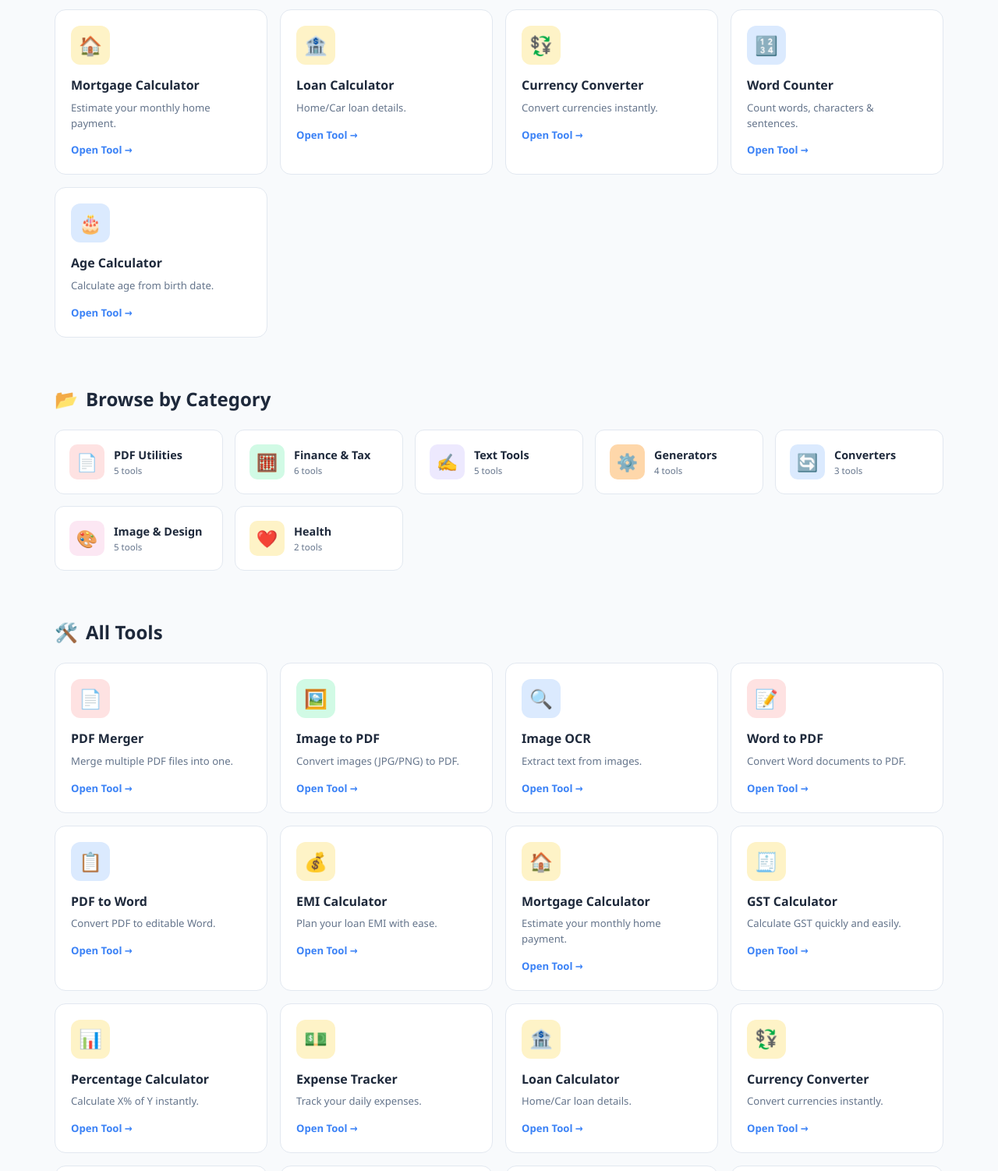
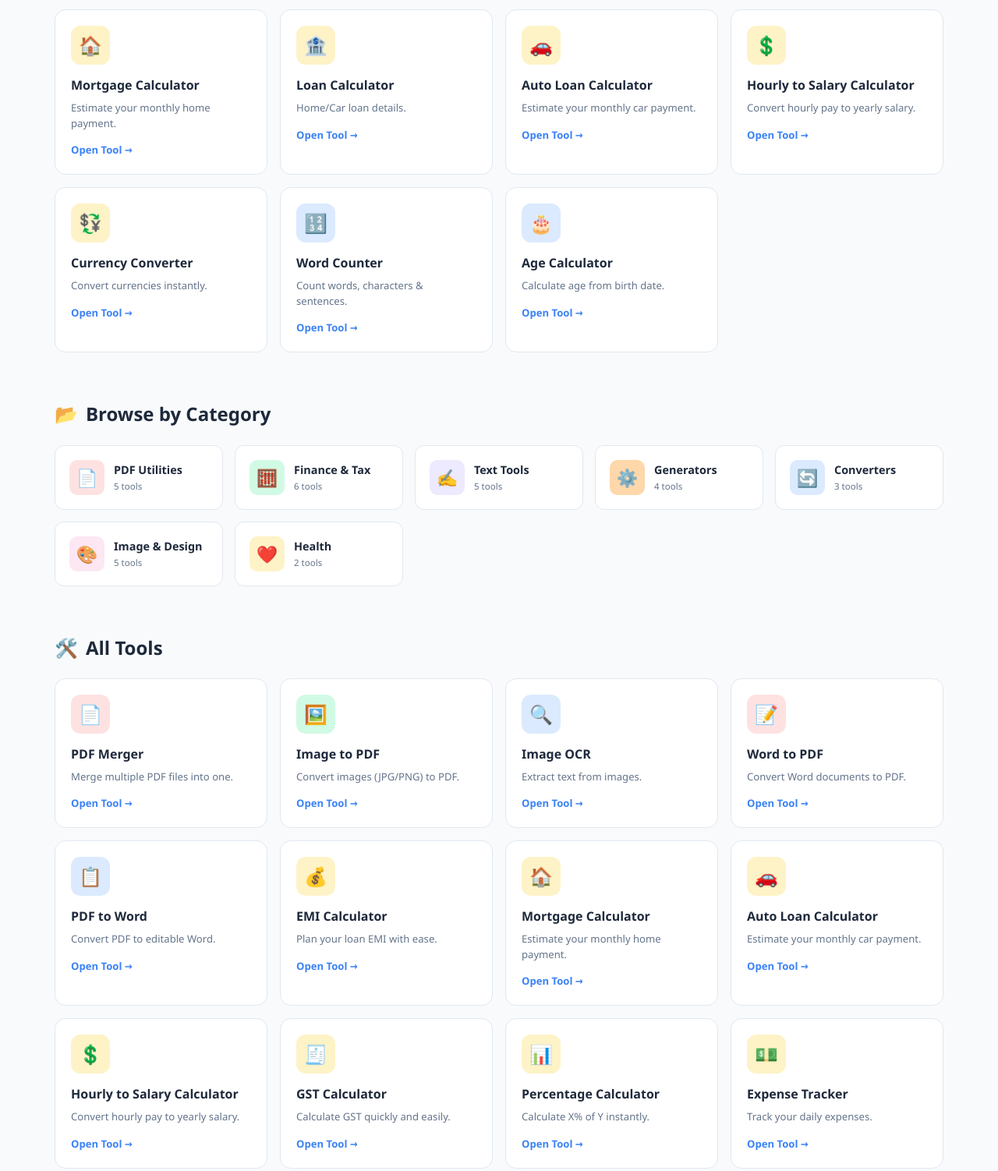
Before and after one commit to dayfunnyvideo-cell/kitupbox, a website: page index.html in a window 1280 px wide. Shown: the part 1140-2642 px from the top of the page at 78% size. Drawn offline with Linux system fonts and the light colour scheme.

Commit message:
Update index.html

```diff
--- a/index.html
+++ b/index.html
@@ -714,6 +714,20 @@
           <div class="tool-btn">Open Tool →</div>
         </a>
 
+            <a class="tool-card" href="/auto-loan-calculator.html">
+          <div class="tool-icon icon-calc">🚗</div>
+          <h4>Auto Loan Calculator</h4>
+          <p>Estimate your monthly car payment.</p>
+          <div class="tool-btn">Open Tool →</div>
+        </a>
+
+        <a class="tool-card" href="/hourly-to-salary-calculator.html">
+          <div class="tool-icon icon-calc">💲</div>
+          <h4>Hourly to Salary Calculator</h4>
+          <p>Convert hourly pay to yearly salary.</p>
+          <div class="tool-btn">Open Tool →</div>
+        </a>
+
         <a class="tool-card" href="/currency-converter.html">
           <div class="tool-icon icon-calc">💱</div>
           <h4>Currency Converter</h4>
@@ -849,6 +863,20 @@
          <h4>Mortgage Calculator</h4>
          <p>Estimate your monthly home payment.</p>
          <div class="tool-btn">Open Tool →</div>
+        </a>
+
+            <a class="tool-card" href="/auto-loan-calculator.html">
+          <div class="tool-icon icon-calc">🚗</div>
+          <h4>Auto Loan Calculator</h4>
+          <p>Estimate your monthly car payment.</p>
+          <div class="tool-btn">Open Tool →</div>
+        </a>
+
+        <a class="tool-card" href="/hourly-to-salary-calculator.html">
+          <div class="tool-icon icon-calc">💲</div>
+          <h4>Hourly to Salary Calculator</h4>
+          <p>Convert hourly pay to yearly salary.</p>
+          <div class="tool-btn">Open Tool →</div>
         </a>
 
         <a class="tool-card" href="/gst-calculator.html">
@@ -1177,6 +1205,8 @@
       { id: 'bmiCalc', slug: 'bmi-calculator', cat: 'health', name: 'BMI Calculator', desc: 'Check your Body Mass Index.', icon: '⚖️', color: 'icon-health', popular: true },
       { id: 'calorieCalc', slug: 'calorie-calculator', cat: 'health', name: 'Calorie Calculator', desc: 'Calculate daily calorie needs.', icon: '🍎', color: 'icon-health' }
       { id: 'mortgageCalc', slug: 'mortgage-calculator', cat: 'finance', name: 'Mortgage Calculator', desc: 'Estimate your monthly home payment.', icon: '🏠', color: 'icon-calc', popular: true },
+      { id: 'autoLoanCalc', slug: 'auto-loan-calculator', cat: 'finance', name: 'Auto Loan Calculator', desc: 'Estimate your monthly car payment.', icon: '🚗', color: 'icon-calc' },
+      { id: 'hourlySalaryCalc', slug: 'hourly-to-salary-calculator', cat: 'finance', name: 'Hourly to Salary Calculator', desc: 'Convert hourly pay to yearly salary.', icon: '💲', color: 'icon-calc' },
     ];
 
       /* ==================== RENDER TOOL CARD ==================== */
```
